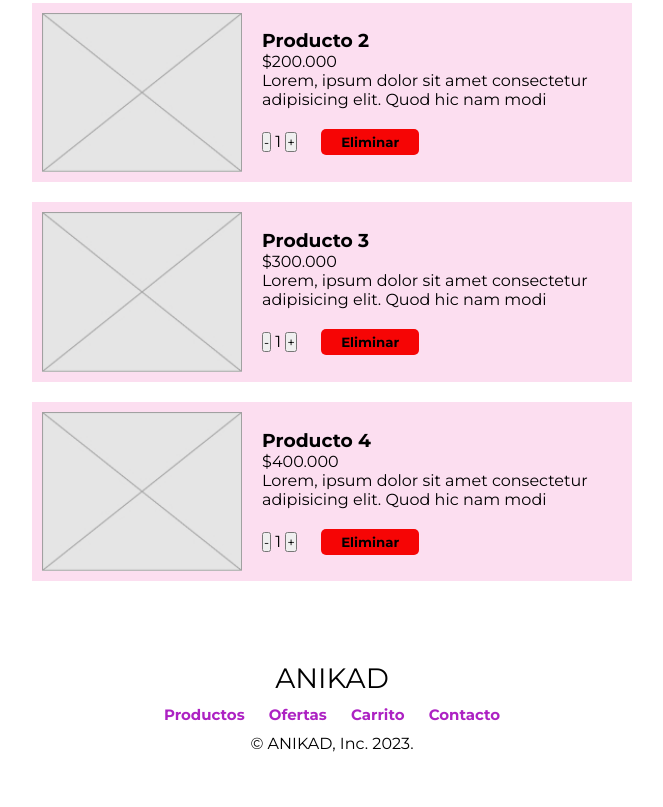
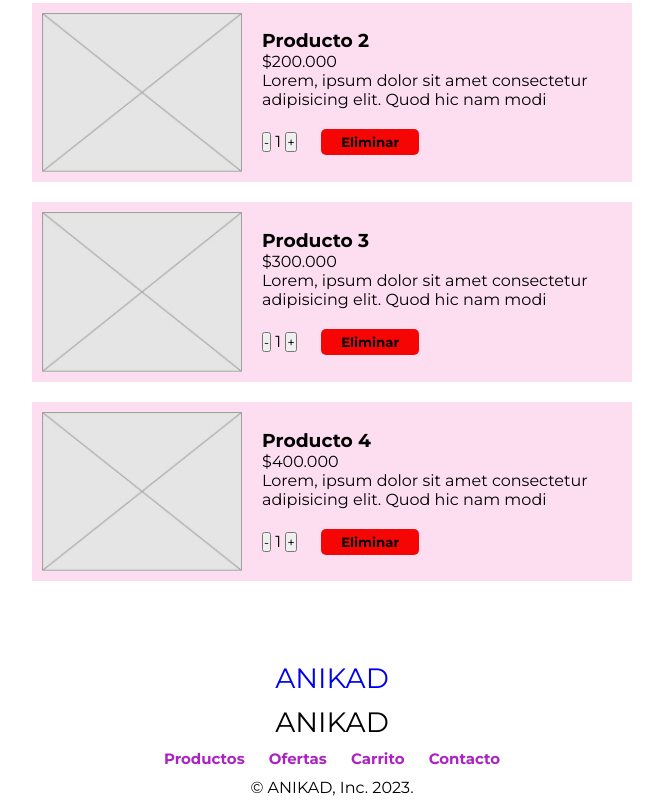
Before and after one commit to paulaed3/pf-estupinan, a plain HTML site: page pages/cart.html in a window 1280 px wide. Shown: the part 512-1319 px from the top of the page, without its empty margins (308-971 px from the left). Before the commit the page ends 1275 px from the top, so only its background shows below. Drawn offline with Linux system fonts and the light colour scheme.

Commit message:
fixing the final link to the index

```diff
--- a/css/index.css
+++ b/css/index.css
@@ -269,6 +269,9 @@ body {
   margin-bottom: 10px;
   font-size: 28px;
   text-align: center;
+  }
+.footer__photo a {
+  text-decoration: none;
 }
 .footer__list {
   list-style: none;
--- a/pages/cart.html
+++ b/pages/cart.html
@@ -117,7 +117,7 @@
     </main>
     <!-- Footer -->
     <footer>
-      <div class="footer__photo">ANIKAD</div>
+      <div class="footer__photo"><a href="/index.html">ANIKAD</a></div><div class="footer__photo">ANIKAD</div>
       <nav class="footer">
         <ul class="footer__list">
           <li class="footer__item">
```
Also changed, not shown: index.html (+2 -2 lines), pages/contact.html (+1 -1 lines), pages/offers.html (+1 -1 lines), pages/products.html (+1 -1 lines).
